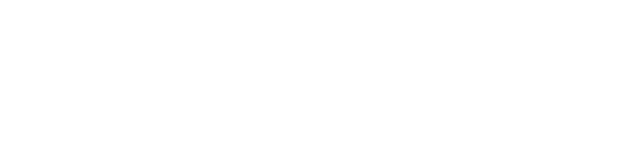
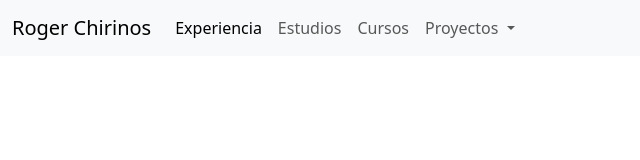
Before and after one commit to RogerChirinos87/desafio-final, a plain HTML site: page index.html in a window 1280 px wide. Shown: the whole page, without its empty margins (0-640 px from the left). Drawn offline with nearby package versions, Linux system fonts and the light colour scheme.

Commit message:
se modifica el Navbar

```diff
--- a/index.html
+++ b/index.html
@@ -8,7 +8,39 @@
     <title>Desafio Final</title>
 </head>
 <body>
-
+    <nav class="navbar navbar-expand-lg bg-body-tertiary">
+        <div class="container-fluid">
+          <a class="navbar-brand" href="#">Roger Chirinos</a>
+          <button class="navbar-toggler" type="button" data-bs-toggle="collapse" data-bs-target="#navbarNavDropdown" aria-controls="navbarNavDropdown" aria-expanded="false" aria-label="Toggle navigation">
+            <span class="navbar-toggler-icon"></span>
+          </button>
+          <div class="collapse navbar-collapse" id="navbarNavDropdown">
+            <ul class="navbar-nav">
+              <li class="nav-item">
+                <a class="nav-link active" aria-current="page" href="#">Experiencia</a>
+              </li>
+              <li class="nav-item">
+                <a class="nav-link" href="#">Estudios</a>
+              </li>
+              <li class="nav-item">
+                <a class="nav-link" href="#">Cursos</a>
+              </li>
+              <li class="nav-item dropdown">
+                <a class="nav-link dropdown-toggle" href="#" role="button" data-bs-toggle="dropdown" aria-expanded="false">
+                  Proyectos
+                </a>
+                <ul class="dropdown-menu">
+                  <li><a class="dropdown-item" href="#">Cv y Portafolio</a></li>
+                  <li><a class="dropdown-item" href="#">Landing Page</a></li>
+                  <li><a class="dropdown-item" href="#">Iguana Page</a></li>
+                  <li><a class="dropdown-item" href="#">Cuppon</a></li>
+                  <li><a class="dropdown-item" href="#">Fork Github</a></li>
+                </ul>
+              </li>
+            </ul>
+          </div>
+        </div>
+      </nav>
 
 
 
```
